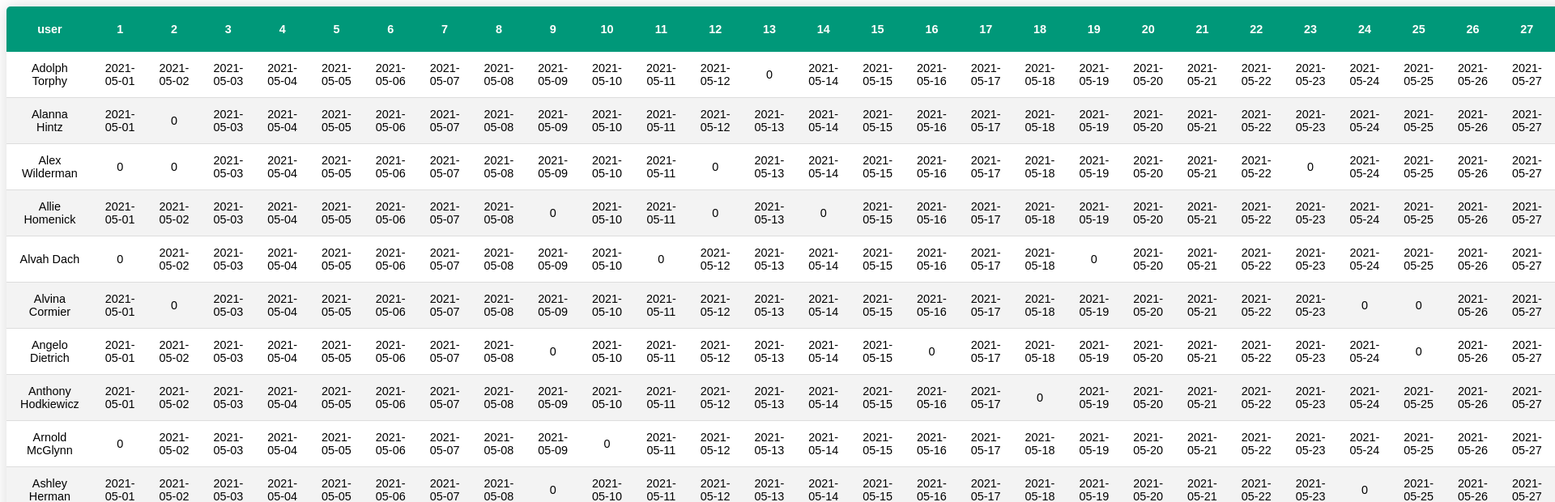
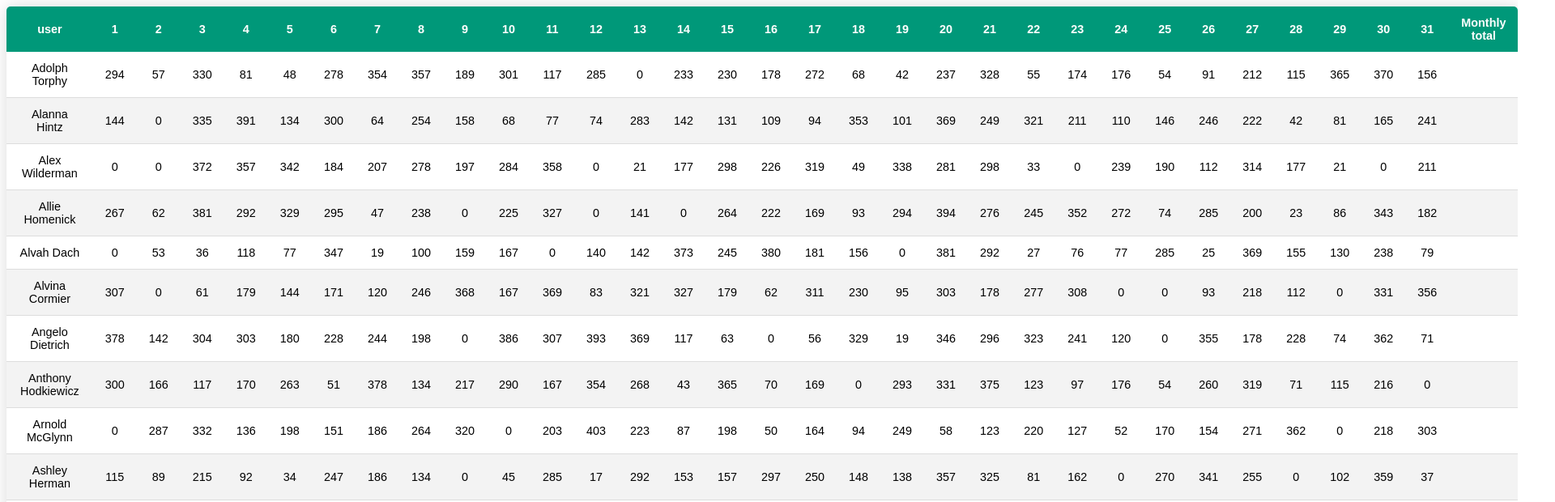
Before and after one commit to rryaboshtan/ReactUsersSpentTimeCalendar, a React (Create React App) app: page / in a window 1280 px wide. Shown: the top 620 px of the page at 81% size, 1920 px wide, since content can reach past the window. Built offline with nearby package versions, Linux system fonts and the light colour scheme.

Commit message:
Add additional functionality

```diff
--- a/src/App.css
+++ b/src/App.css
@@ -1,9 +1,9 @@
 * {
   font-family: sans-serif;
-  /* Change your font family */
 }
 
 .content-table {
+  width: 90%;
   border-collapse: collapse;
   margin: 0 auto;
   font-size: 0.9em;
--- a/src/App.scss
+++ b/src/App.scss
@@ -1,36 +1,10 @@
-// .App {
-//     text-align: center;
-// }
-
-// table {
-//     //   display: flex;
-//     width: 100%;
-//     //   justify-content: space-between;
-
-//     thead {
-//         width: 100%;
-
-//         tr {
-//             width: 100%;
-//             display: flex;
-//             justify-content: space-around;
-
-//             th {
-//                 background-color: #666;
-//                 flex-grow: 1;
-//             }
-//         }
-//     }
-// }
-
-
 * {
-  font-family: sans-serif; /* Change your font family */
+    font-family: sans-serif;
 }
 
 .content-table {
+    width: 90%;
     border-collapse: collapse;
-//   margin: 25px 0;
     margin: 0 auto;
     font-size: 0.9em;
     min-width: 400px;
--- a/src/Components/table/Table.jsx
+++ b/src/Components/table/Table.jsx
@@ -1,24 +1,23 @@
 import React from 'react';
 import users from './data.json';
-// import spentMinutes from '../../helpers/helper';
+import spentMinutes from '../../helpers/helper';
 
-function mapDaysToTd(days) {
-   //    let prefix = '';
+function mapDaysToTd(days, allMinutes) {
    let dayNumber = null;
    let lastDayNumber = 0;
+   allMinutes = 0;
 
-   //   return days.map((day, index) => <td key={index}>{day.Date}</td>);
-   //    return days.map((day, index) => <td key={index}>{spentMinutes(day.Start, day.End)}</td>);
    return days.map((day, index) => {
       dayNumber = Number(day.Date.split('-')[2]);
 
       if (dayNumber - lastDayNumber === 2) {
          lastDayNumber = dayNumber;
+         allMinutes += spentMinutes(day.Start, day.End);
 
          return (
             <>
                <td>0</td>
-               <td key={index}> {day.Date}</td>
+               <td key={index}> {spentMinutes(day.Start, day.End)}</td>
             </>
          );
       } else if (dayNumber - lastDayNumber === 3) {
@@ -28,12 +27,12 @@ function mapDaysToTd(days) {
             <>
                <td>0</td>
                <td>0</td>
-               <td key={index}> {day.Date}</td>
+               <td key={index}> {spentMinutes(day.Start, day.End)}</td>
             </>
          );
       } else {
          lastDayNumber = dayNumber;
-         return <td key={index}> {day.Date}</td>;
+         return <td key={index}> {spentMinutes(day.Start, day.End)}</td>;
       }
    });
 }
@@ -41,12 +40,16 @@ function mapDaysToTd(days) {
 function renderLastDay(days) {
    const lastDay = Number(days[days.length - 1].Date.split('-')[2]);
 
-    if (lastDay !== 31) {
-        return <td>0</td>
-    }
+   if (lastDay !== 31) {
+      return <td>0</td>;
+   }
 }
 
 function Table() {
+    // let allMinutes = ull;
+    let allObj = {
+        allMinutes: null,
+    }
    return (
       <div>
          <table className='content-table'>
@@ -65,8 +68,10 @@ function Table() {
                      <tr key={user.id}>
                         <td>{user.Fullname}</td>
 
-                          {mapDaysToTd(user.Days)}
+                          {mapDaysToTd(user.Days, allObj)}
+                          {console.log('allMinutes', allObj.allMinutes)}
                           {renderLastDay(user.Days)}
+                          <td>{allObj.allMinutes}</td>
                      </tr>
                   );
                })}
```
Lines whose indentation alone changed are shown as unchanged.
